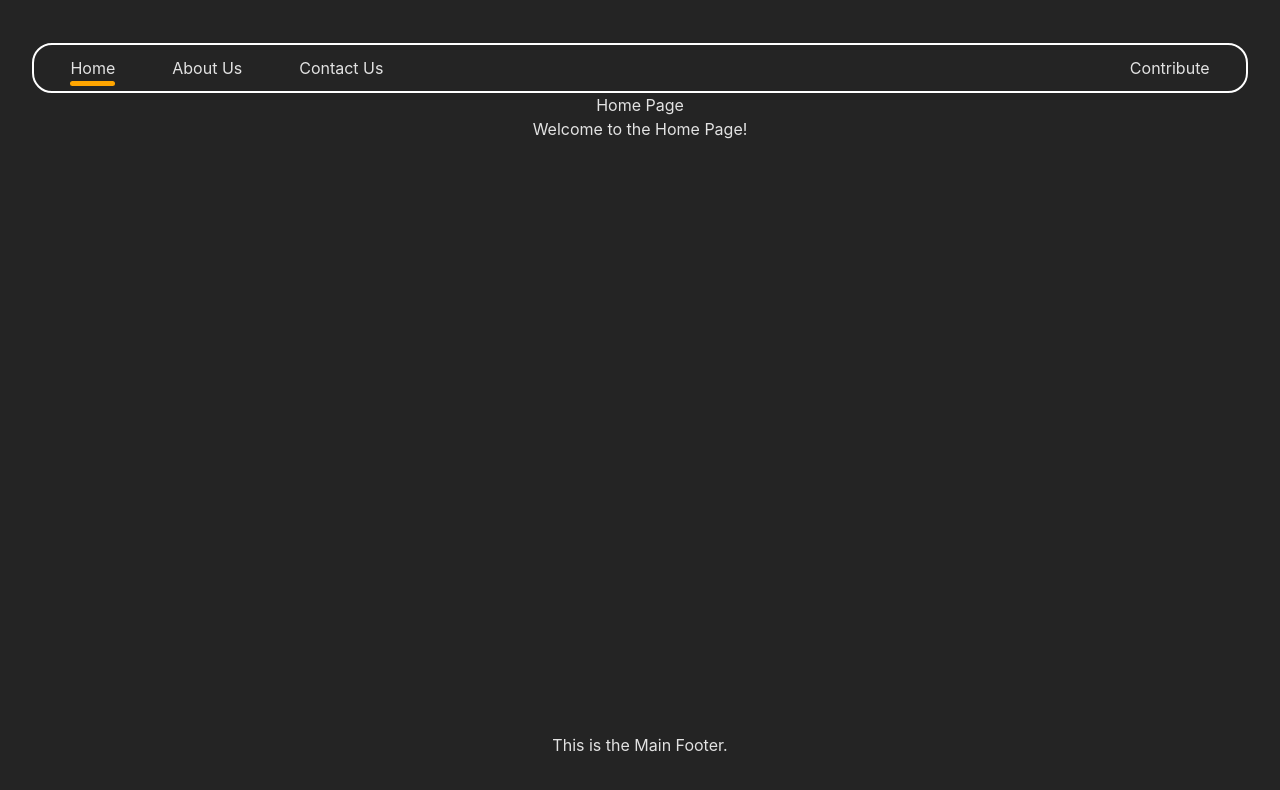
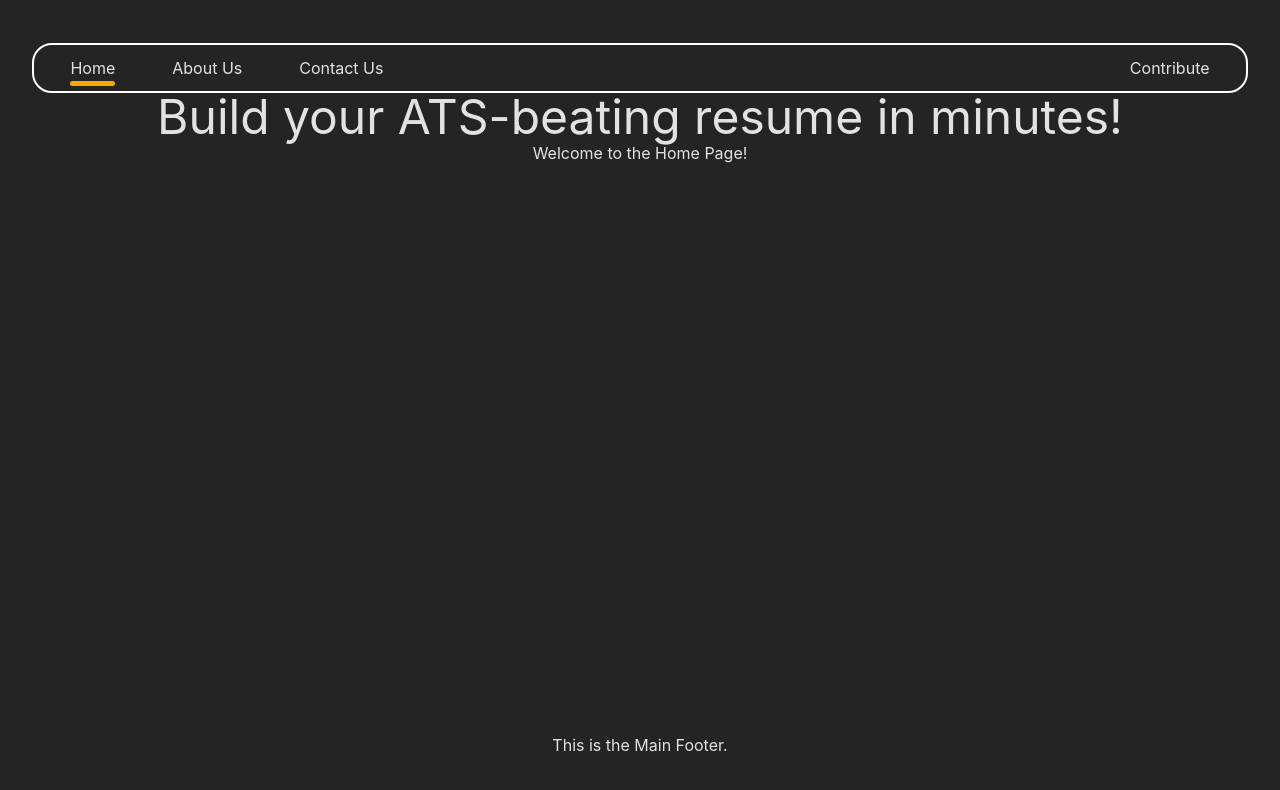
Before and after one commit to Subhranshu-Lenka/React-Resume-Builder, a React (Vite) app: page / in a window 1280 px wide. Shown: the top 790 px of the page. Built offline with nearby package versions, Linux system fonts and the light colour scheme.

Commit message:
onto the home page

```diff
--- a/src/pages/Home/Home.jsx
+++ b/src/pages/Home/Home.jsx
@@ -3,7 +3,7 @@ import React from "react";
 function Home() {
   return (
     <div>
-      <h1>Home Page</h1>
+      <h2 className="text-5xl">Build your ATS-beating resume in minutes!</h2>
       <p>Welcome to the Home Page!</p>
     </div>
   );
```
